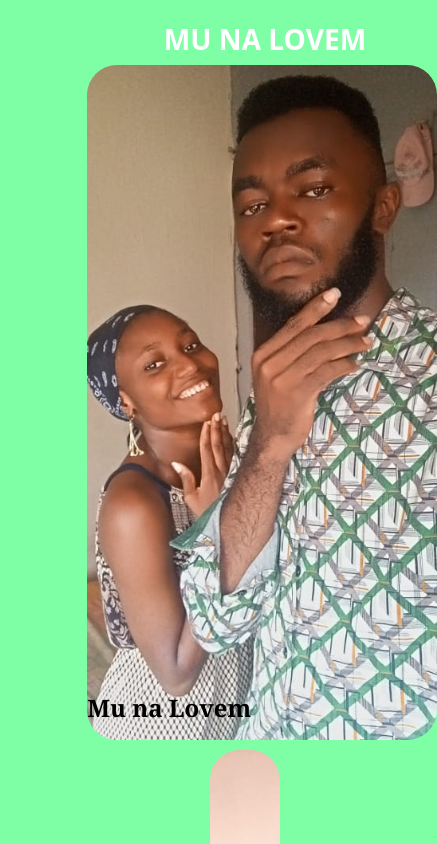
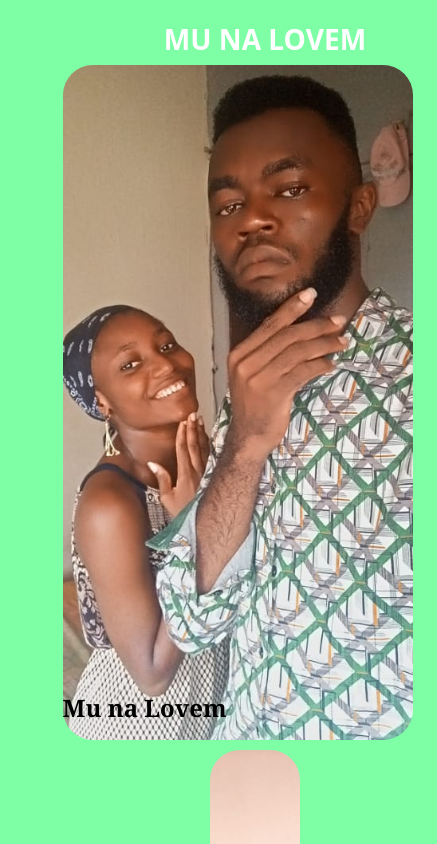
Before and after one commit to lukechidubem/expandingcard, a plain HTML site: page index.html in a window 390 px wide. Shown: the top 844 px of the page, 437 px wide, since content can reach past the window. Drawn offline with Linux system fonts and the light colour scheme.

Commit message:
more media q added

```diff
--- a/style.css
+++ b/style.css
@@ -96,17 +96,17 @@ div img {
   }
 
   .card {
-    width: 70px;
+    width: 90px;
     justify-content: center;
     align-items: center;
     left: 50%;
-    right: 50%;
+    /* right: 50%; */
   }
 
   .active {
     width: 350px;
-    left: 15%;
-    right: 50%;
+    left: 8%;
+    /* right: 50%; */
 
     transform: translateY(5px);
   }
```
